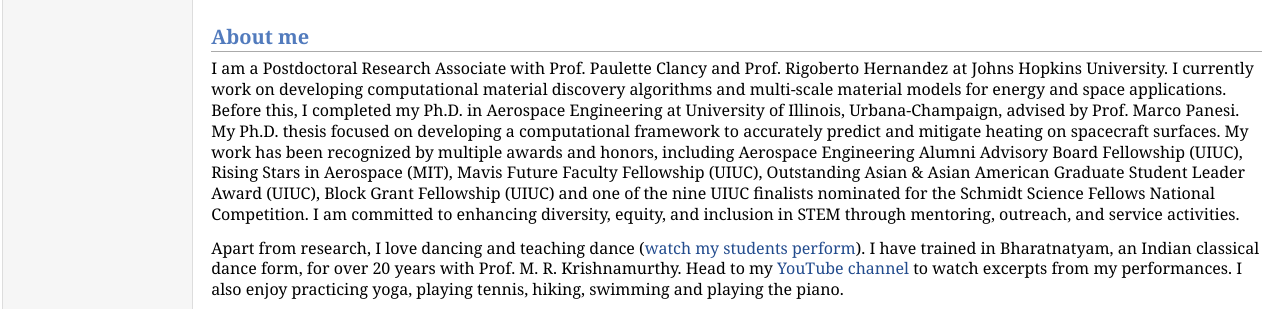
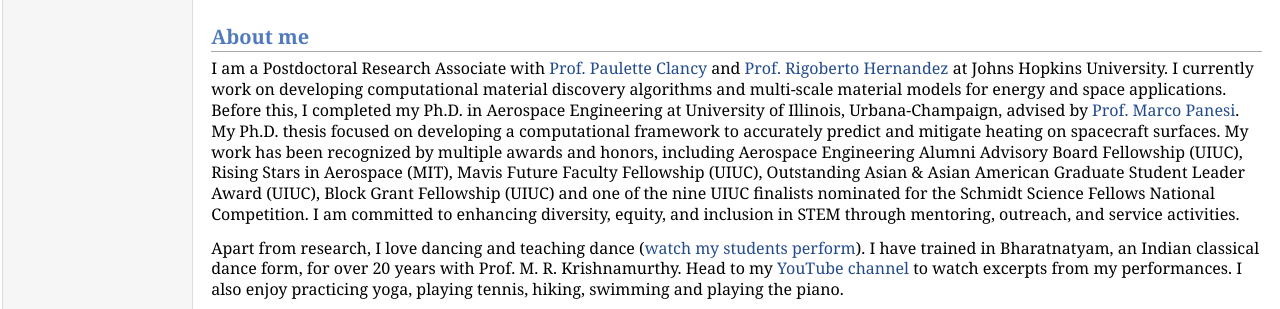
Before and after one commit to msharmap/msharmap.github.io, a plain HTML site: page index.html in a window 1280 px wide. Shown: the part 446-755 px from the top of the page. Drawn offline with Linux system fonts and the light colour scheme.

```diff
--- a/index.html
+++ b/index.html
@@ -30,9 +30,9 @@ Contact: Maryland Hall, Room 322
 </p>
 </td></tr></table>
 <h2>About me</h2>
-<p>I am a Postdoctoral Research Associate with Prof. Paulette Clancy and Prof. Rigoberto Hernandez at Johns Hopkins University.
+<p>I am a Postdoctoral Research Associate with <a href="https://engineering.jhu.edu/faculty/paulette-clancy/" target=&ldquo;blank&rdquo;>Prof. Paulette Clancy</a> and <a href="https://sites.krieger.jhu.edu/hernandez-lab/" target=&ldquo;blank&rdquo;>Prof. Rigoberto Hernandez</a> at Johns Hopkins University.
 I currently work on developing computational material discovery algorithms and multi-scale material models for energy and space applications.
-Before this, I completed my Ph.D. in Aerospace Engineering at University of Illinois, Urbana-Champaign, advised by Prof. Marco Panesi.
+Before this, I completed my Ph.D. in Aerospace Engineering at University of Illinois, Urbana-Champaign, advised by <a href="https://chess.grainger.illinois.edu/" target=&ldquo;blank&rdquo;>Prof. Marco Panesi</a>.
 My Ph.D. thesis focused on developing a computational framework to accurately predict and mitigate heating on spacecraft surfaces.
 My work has been recognized by multiple awards and honors, including Aerospace Engineering Alumni Advisory Board Fellowship (UIUC), Rising Stars in Aerospace (MIT), Mavis Future Faculty Fellowship (UIUC), Outstanding Asian & Asian American Graduate Student Leader Award (UIUC), Block Grant Fellowship (UIUC) and one of the nine UIUC finalists nominated for the Schmidt Science Fellows National Competition.
 I am committed to enhancing diversity, equity, and inclusion in STEM through mentoring, outreach, and service activities.
```
Also changed, not shown: 1 other file.
